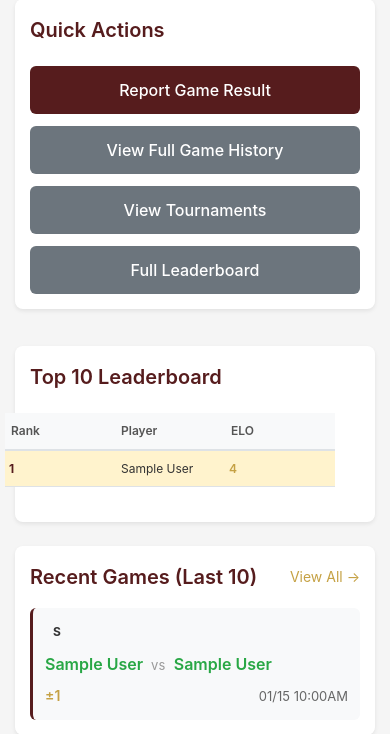
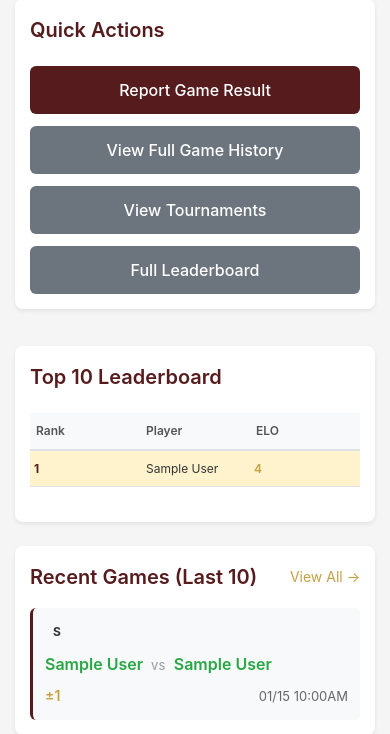
Before and after one commit to conjfrnk/charter-pool, a Flask app: page / in a window 390 px wide. Shown: the part 594-1328 px from the top of the page. Run offline with Flask 3, Linux system fonts and the light colour scheme; a user stored in the database is signed in; tables that the repository leaves empty hold one stand-in row (values such as "Sample post").

Commit message:
Update version to v1.4.5 and refine CSS styles for card table containers
- Bumped the application version to v1.4.5.
- Adjusted CSS for card table containers to remove negative margins and set border-radius to 0 for a cleaner layout.
- These changes enhance the visual consistency and responsiveness of the user interface.

```diff
--- a/static/style.css
+++ b/static/style.css
@@ -1297,8 +1297,9 @@ table tr.highlight {
   }
 
   .card .table-container {
-    margin-left: -15px;
-    margin-right: -15px;
+    margin-left: 0;
+    margin-right: 0;
+    border-radius: 0;
   }
 
   .dashboard-grid {
@@ -1392,8 +1393,8 @@ table tr.highlight {
   }
 
   .card .table-container {
-    margin-left: -25px;
-    margin-right: -25px;
+    margin-left: 0;
+    margin-right: 0;
     border-radius: 0;
   }
 
```
Also changed, not shown: 1 other file.
